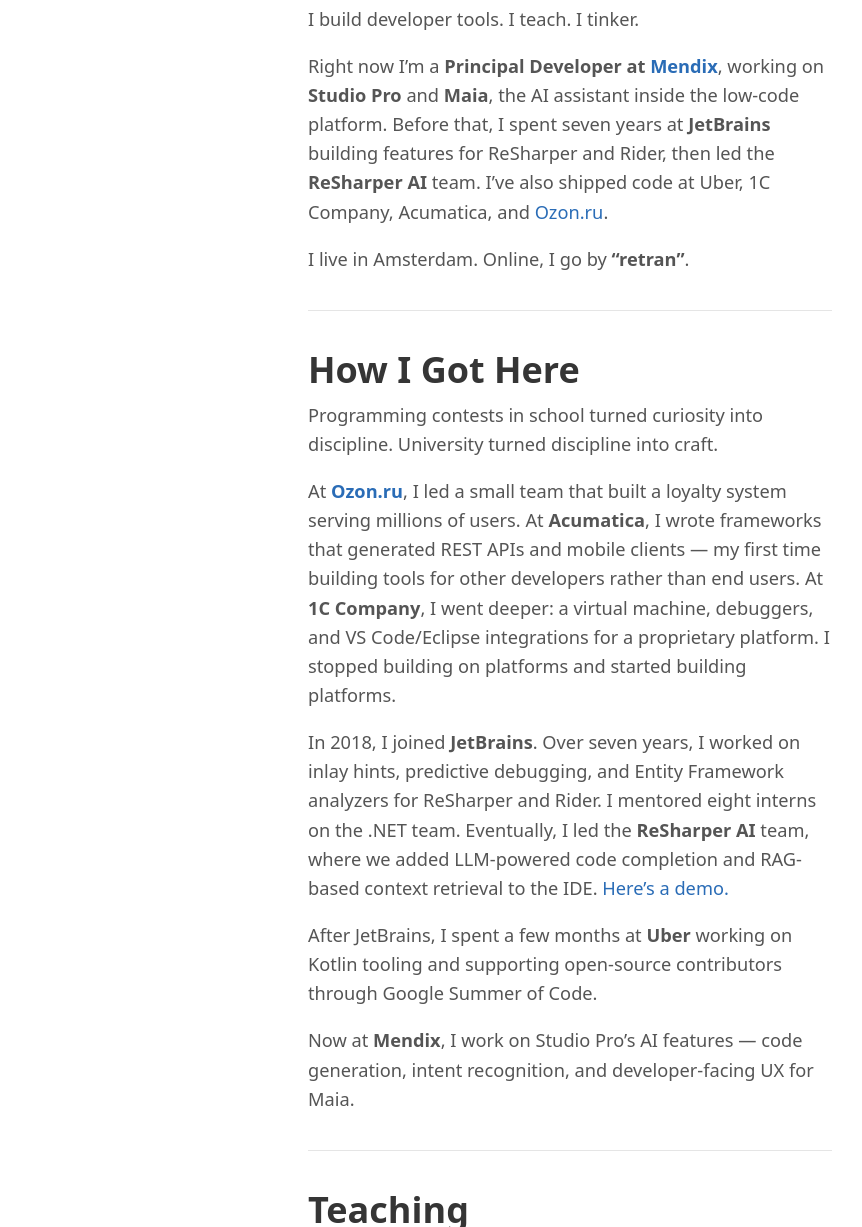
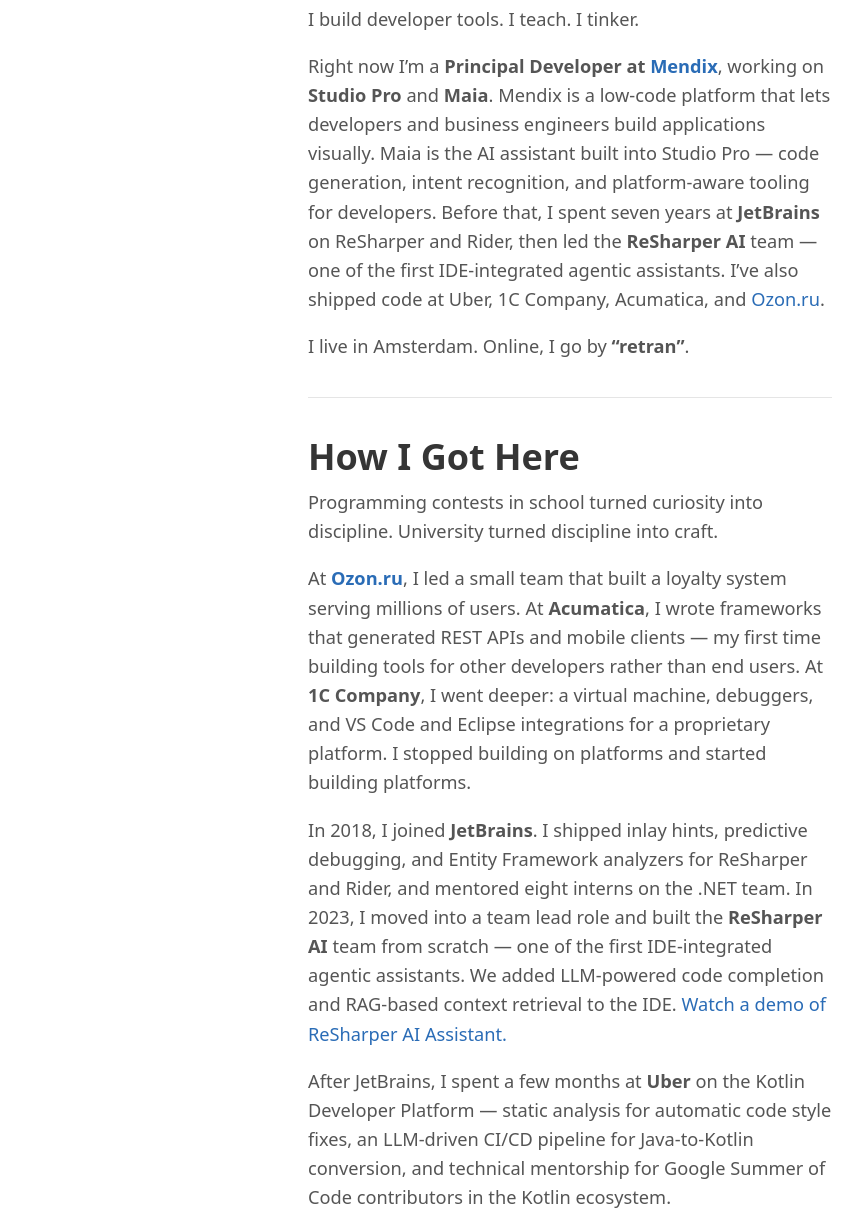
Before and after one commit to retran/retran.github.io, an Astro site: page / in a window 1280 px wide. Shown: the part 516-1743 px from the top of the page, without its empty margins (208-1070 px from the left). Built offline with nearby package versions, Linux system fonts and the light colour scheme; Astro itself is replaced by a stand-in of ours.

Commit message:
Update about.md — sharpen ReSharper AI and Maia descriptions

```diff
--- a/src/content/about.md
+++ b/src/content/about.md
@@ -11,7 +11,7 @@
 
 I build developer tools. I teach. I tinker.
 
-Right now I'm a **Principal Developer at [Mendix](https://www.mendix.com/)**, working on **Studio Pro** and **Maia**, the AI assistant inside the low-code platform. Before that, I spent seven years at **JetBrains** building features for ReSharper and Rider, then led the **ReSharper AI** team. I've also shipped code at Uber, 1C Company, Acumatica, and Ozon.ru.
+Right now I'm a **Principal Developer at [Mendix](https://www.mendix.com/)**, working on **Studio Pro** and **Maia**. Mendix is a low-code platform that lets developers and business engineers build applications visually. Maia is the AI assistant built into Studio Pro — code generation, intent recognition, and platform-aware tooling for developers. Before that, I spent seven years at **JetBrains** on ReSharper and Rider, then led the **ReSharper AI** team — one of the first IDE-integrated agentic assistants. I've also shipped code at Uber, 1C Company, Acumatica, and Ozon.ru.
 
 I live in Amsterdam. Online, I go by **"retran"**.
 
@@ -21,13 +21,13 @@
 
 Programming contests in school turned curiosity into discipline. University turned discipline into craft.
 
-At **Ozon.ru**, I led a small team that built a loyalty system serving millions of users. At **Acumatica**, I wrote frameworks that generated REST APIs and mobile clients — my first time building tools for other developers rather than end users. At **1C Company**, I went deeper: a virtual machine, debuggers, and VS Code/Eclipse integrations for a proprietary platform. I stopped building on platforms and started building platforms.
+At **Ozon.ru**, I led a small team that built a loyalty system serving millions of users. At **Acumatica**, I wrote frameworks that generated REST APIs and mobile clients — my first time building tools for other developers rather than end users. At **1C Company**, I went deeper: a virtual machine, debuggers, and VS Code and Eclipse integrations for a proprietary platform. I stopped building on platforms and started building platforms.
 
-In 2018, I joined **JetBrains**. Over seven years, I worked on inlay hints, predictive debugging, and Entity Framework analyzers for ReSharper and Rider. I mentored eight interns on the .NET team. Eventually, I led the **ReSharper AI** team, where we added LLM-powered code completion and RAG-based context retrieval to the IDE. [Here's a demo.](https://www.youtube.com/watch?v=cZE92XhZLSs)
+In 2018, I joined **JetBrains**. I shipped inlay hints, predictive debugging, and Entity Framework analyzers for ReSharper and Rider, and mentored eight interns on the .NET team. In 2023, I moved into a team lead role and built the **ReSharper AI** team from scratch — one of the first IDE-integrated agentic assistants. We added LLM-powered code completion and RAG-based context retrieval to the IDE. [Watch a demo of ReSharper AI Assistant.](https://www.youtube.com/watch?v=cZE92XhZLSs)
 
-After JetBrains, I spent a few months at **Uber** working on Kotlin tooling and supporting open-source contributors through Google Summer of Code.
+After JetBrains, I spent a few months at **Uber** on the Kotlin Developer Platform — static analysis for automatic code style fixes, an LLM-driven CI/CD pipeline for Java-to-Kotlin conversion, and technical mentorship for Google Summer of Code contributors in the Kotlin ecosystem.
 
-Now at **Mendix**, I work on Studio Pro's AI features — code generation, intent recognition, and developer-facing UX for Maia.
+Now at **Mendix**, I work on Studio Pro's AI layer: how Maia understands developer intent, generates correct code, and integrates with external tools via MCP.
 
 ---
 
@@ -48,12 +48,18 @@
 
 ## Side Projects
 
-When I'm not working, I'm usually building something for fun — compilers, game tools, Neovim plugins. My [GitHub](https://github.com/retran) has the full list. See the [projects page](/projects/) for highlights.
+I build things for fun — compilers, game tools, Neovim plugins. See the [projects page](/projects/) for highlights, or browse [GitHub](https://github.com/retran) for everything.
 
 ---
 
 ## Media Mentions
 
+- [How to get started with prompt engineering — InfoWorld](https://www.infoworld.com/article/2334745/how-to-get-started-with-prompt-engineering.html)
 - [My mentoring experience at Yandex Practicum](https://habr.com/ru/companies/yandex_praktikum/articles/593039/) (Russian)
 - [JetBrains Hackathon — "Hello, Space!" won first place](https://habr.com/ru/companies/JetBrains/articles/477026/) (Russian)
-- [How to get started with prompt engineering — InfoWorld](https://www.infoworld.com/article/2334745/how-to-get-started-with-prompt-engineering.html)
+
+---
+
+## Contact
+
+[me@retran.me](mailto:me@retran.me) · [GitHub](https://github.com/retran) · [LinkedIn](https://linkedin.com/in/retran)
```
